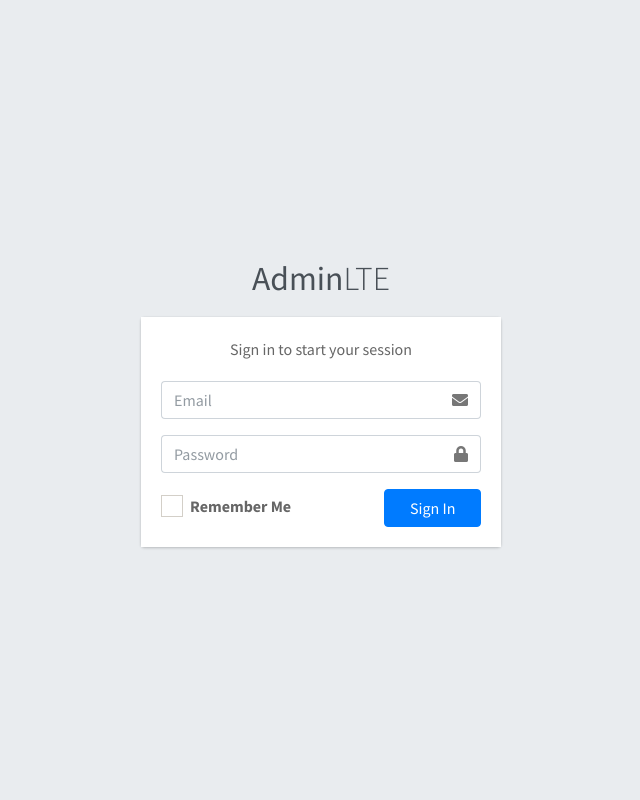
After one commit to rahmadprasetiawan/rezyy, a PHP site: page /login.php in a window 1280 px wide. The commit adds this page. Shown: the whole page, without its empty margins (319-959 px from the left). Run offline with PHP 8.4, Linux system fonts and the light colour scheme; some libraries are stand-ins or nearby versions.

Commit message:
membuat halaman login

```diff
--- /dev/null
+++ b/login.php
@@ -0,0 +1,72 @@
+<!DOCTYPE html>
+<html lang="en">
+<head>
+  <meta charset="utf-8">
+  <meta name="viewport" content="width=device-width, initial-scale=1">
+  <title>AdminLTE 3 | Log in</title>
+
+  <!-- Google Font: Source Sans Pro -->
+  <link rel="stylesheet" href="https://fonts.googleapis.com/css?family=Source+Sans+Pro:300,400,400i,700&display=fallback">
+  <!-- Font Awesome -->
+  <link rel="stylesheet" href="plugins/fontawesome-free/css/all.min.css">
+  <!-- icheck bootstrap -->
+  <link rel="stylesheet" href="plugins/icheck-bootstrap/icheck-bootstrap.min.css">
+  <!-- Theme style -->
+  <link rel="stylesheet" href="dist/css/adminlte.min.css">
+</head>
+<body class="hold-transition login-page">
+<div class="login-box">
+  <div class="login-logo">
+    <a href="index.php"><b>Admin</b>LTE</a>
+  </div>
+  <!-- /.login-logo -->
+  <div class="card">
+    <div class="card-body login-card-body">
+      <p class="login-box-msg">Sign in to start your session</p>
+
+      <form action="../../index3.html" method="post">
+        <div class="input-group mb-3">
+          <input type="email" class="form-control" placeholder="Email">
+          <div class="input-group-append">
+            <div class="input-group-text">
+              <span class="fas fa-envelope"></span>
+            </div>
+          </div>
+        </div>
+        <div class="input-group mb-3">
+          <input type="password" class="form-control" placeholder="Password">
+          <div class="input-group-append">
+            <div class="input-group-text">
+              <span class="fas fa-lock"></span>
+            </div>
+          </div>
+        </div>
+        <div class="row">
+          <div class="col-8">
+            <div class="icheck-primary">
+              <input type="checkbox" id="remember">
+              <label for="remember">
+                Remember Me
+              </label>
+            </div>
+          </div>
+          <!-- /.col -->
+          <div class="col-4">
+            <button type="submit" class="btn btn-primary btn-block">Sign In</button>
+          </div>
+          <!-- /.col -->
+        </div>
+      </form>
+
+      <!-- /.social-auth-links -->
+
+<!-- /.login-box -->
+
+<!-- jQuery -->
+<script src="plugins/jquery/jquery.min.js"></script>
+<!-- Bootstrap 4 -->
+<script src="plugins/bootstrap/js/bootstrap.bundle.min.js"></script>
+<!-- AdminLTE App -->
+<script src="dist/js/adminlte.min.js"></script>
+</body>
+</html>
```
Also changed, not shown: index.php (+10 -0 lines).
